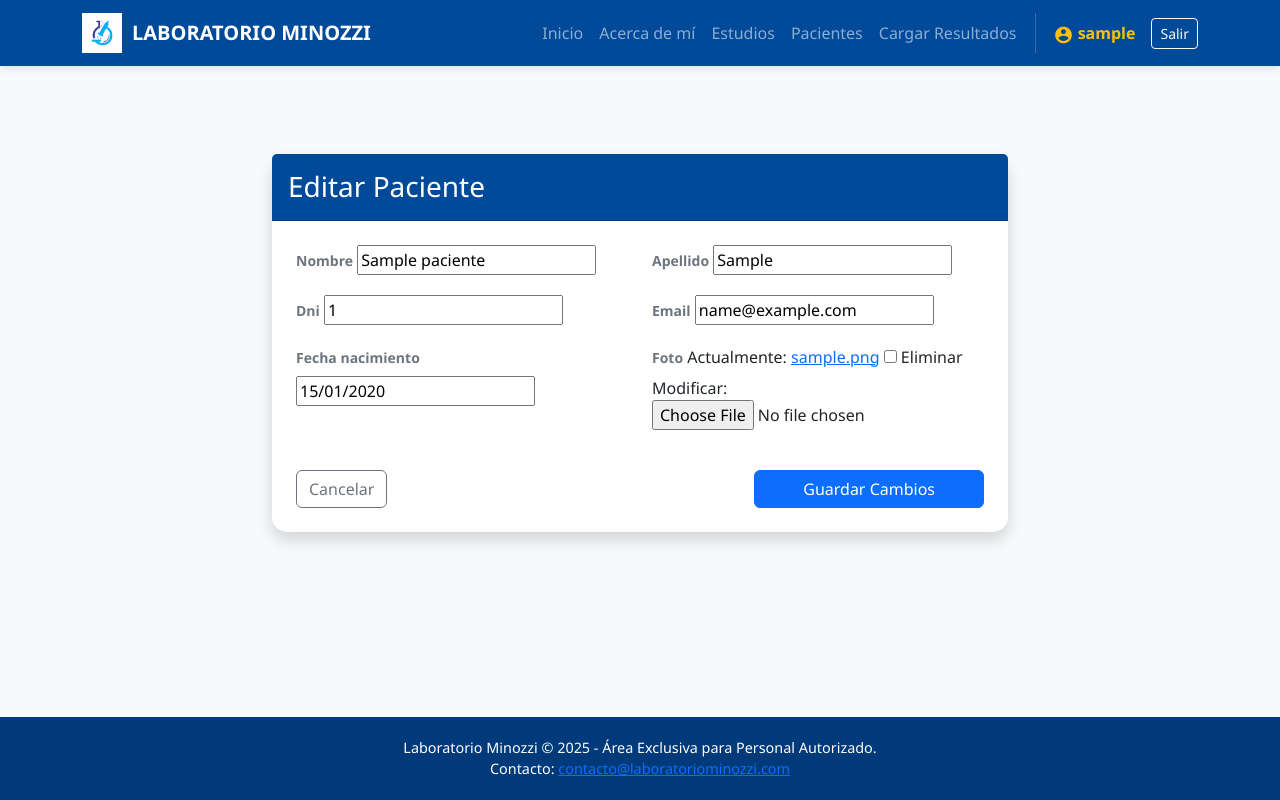
After one commit to luciminozzi-wq/TuPrimeraPagina-Minozzi.1, a Django app: page /paciente/editar/1/ in a window 1280 px wide. The commit adds this page. Run offline with Django 5.2, Linux system fonts and the light colour scheme; a user stored in the database is signed in; tables that the repository leaves empty hold one stand-in row (values such as "Sample post").

Commit message:
mejora de la gestión de pacientes, incluyendo la actualización de campos en el modelo, formularios y vistas para edición y eliminación de registros

```diff
--- a/LaboratorioMinozzi/admin.py
+++ b/LaboratorioMinozzi/admin.py
@@ -4,8 +4,8 @@ from .models import ResultadosdeEstudios
 
 @admin.register(Pacientes)
 class PacienteAdmin(admin.ModelAdmin):
-    list_display = ('apellido', 'nombre', 'DNI', 'email')
-    search_fields = ('apellido', 'DNI')
+    list_display = ('apellido', 'nombre', 'dni', 'email')
+    search_fields = ('apellido', 'dni')
 
 @admin.register(EstudiosDisponibles)
 class EstudioAdmin(admin.ModelAdmin):
--- a/LaboratorioMinozzi/models.py
+++ b/LaboratorioMinozzi/models.py
@@ -12,18 +12,15 @@ class EstudiosDisponibles(models.Model):
         return self.nombre
 
 class Pacientes(models.Model):
-    nombre = models.CharField(max_length=100)
-    apellido = models.CharField(max_length=100)
-    fecha_nacimiento = models.DateField()
+    nombre = models.CharField(max_length=50) # CharField 1
+    apellido = models.CharField(max_length=50) # CharField 2
+    dni = models.IntegerField(unique=True) # Integer Unique
     email = models.EmailField()
-    telefono = models.CharField(max_length=15)
-
-    DNI = models.IntegerField(unique=True)
-
-    fecha_registro = models.DateTimeField(auto_now_add=True)
+    fecha_nacimiento = models.DateField() # Campo de Fecha
+    foto = models.ImageField(upload_to='pacientes/', null=True, blank=True) # Campo de Imagen
 
     def __str__(self):
-        return f"{self.DNI} - {self.nombre} {self.apellido}"
+        return f"{self.apellido}, {self.nombre}"
 
 class ResultadosdeEstudios(models.Model):
     paciente = models.ForeignKey(Pacientes, on_delete=models.CASCADE)
--- /dev/null
+++ b/LaboratorioMinozzi/templates/LaboratoriodeAnalisisClinicosMinozzi/paciente_form.html
@@ -0,0 +1,37 @@
+{% extends "LaboratoriodeAnalisisClinicosMinozzi/base.html" %}
+
+{% block title %}Editar Paciente - Laboratorio Minozzi{% endblock %}
+
+{% block content %}
+<div class="container mt-5">
+    <div class="row justify-content-center">
+        <div class="col-md-8">
+            <div class="card shadow border-0" style="border-radius: 15px;">
+                <div class="card-header bg-primary text-white py-3" style="background-color: var(--med-blue) !important;">
+                    <h3 class="mb-0">{% if object %}Editar{% else %}Nuevo{% endif %} Paciente</h3>
+                </div>
+                <div class="card-body p-4">
+                    <form method="post" enctype="multipart/form-data">
+                        {% csrf_token %}
+                        <div class="row">
+                            {% for field in form %}
+                                <div class="col-md-6 mb-3">
+                                    <label class="form-label fw-bold small text-secondary">{{ field.label }}</label>
+                                    {{ field }}
+                                    {% if field.errors %}
+                                        <div class="text-danger small">{{ field.errors }}</div>
+                                    {% endif %}
+                                </div>
+                            {% endfor %}
+                        </div>
+                        <div class="mt-4 d-flex justify-content-between">
+                           <a href="{% url 'lista_pacientes' %}" class="btn btn-outline-secondary">Cancelar</a>
+                            <button type="submit" class="btn btn-primary px-5">Guardar Cambios</button>
+                        </div>
+                    </form>
+                </div>
+            </div>
+        </div>
+    </div>
+</div>
+{% endblock %}
--- a/LaboratorioMinozzi/urls.py
+++ b/LaboratorioMinozzi/urls.py
@@ -34,4 +34,7 @@ urlpatterns = [
     path('reset_password_sent/', auth_views.PasswordResetDoneView.as_view(template_name="registration/password_reset_done.html"), name="password_reset_done"),
     path('reset/<uidb64>/<token>/', auth_views.PasswordResetConfirmView.as_view(template_name="registration/password_reset_confirm.html"), name="password_reset_confirm"),
     path('reset_password_complete/', auth_views.PasswordResetCompleteView.as_view(template_name="registration/password_reset_complete.html"), name="password_reset_complete"),
+
+    path('paciente/editar/<int:pk>/', views.PacienteUpdateView.as_view(), name='paciente_editar'),
+    path('paciente/borrar/<int:pk>/', views.PacienteDeleteView.as_view(), name='paciente_borrar'),
 ]
--- a/LaboratorioMinozzi/views.py
+++ b/LaboratorioMinozzi/views.py
@@ -8,7 +8,9 @@ from django.views.generic import ListView, DetailView
 from django.contrib.auth.mixins import LoginRequiredMixin
 from django.core.mail import EmailMessage, send_mail
 from django.conf import settings
-
+from django.views.generic.edit import UpdateView, DeleteView
+from django.contrib.auth.mixins import LoginRequiredMixin
+from django.urls import reverse_lazy
 # Importación de modelos
 from LaboratorioMinozzi.models import EstudiosDisponibles, Pacientes, ResultadosdeEstudios, Perfil
 
@@ -224,3 +226,20 @@ def historia_clinica(request):
         'pacientes': pacientes,
         'form': form
     })
+# --- VISTAS DE EDICIÓN Y BORRADO (CORREGIDAS) ---
+
+class PacienteUpdateView(LoginRequiredMixin, UpdateView):
+    model = Pacientes
+    # Usamos los mismos campos que en tu modelo
+    fields = ['nombre', 'apellido', 'dni', 'email', 'fecha_nacimiento', 'foto']
+    # Corregimos la ruta para que coincida con tu carpeta larga
+    template_name = 'LaboratoriodeAnalisisClinicosMinozzi/paciente_form.html'
+    # Corregimos el nombre del redirect para que coincida con tu urls.py
+    success_url = reverse_lazy('lista_pacientes')
+
+class PacienteDeleteView(LoginRequiredMixin, DeleteView):
+    model = Pacientes
+    # Corregimos la ruta para que coincida con tu carpeta larga
+    template_name = 'LaboratoriodeAnalisisClinicosMinozzi/paciente_confirm_delete.html'
+    # Corregimos el nombre del redirect para que coincida con tu urls.py
+    success_url = reverse_lazy('lista_pacientes')
```
Also changed, not shown: LaboratorioMinozzi/forms.py (+7 -7 lines), LaboratorioMinozzi/templates/LaboratoriodeAnalisisClinicosMinozzi/lista_pacientes.html (+30 -13 lines), LaboratorioMinozzi/templates/LaboratoriodeAnalisisClinicosMinozzi/paciente_confirm_delete.html (added, +28 -0 lines), LaboratorioMinozzi/migrations/0005_rename_dni_pacientes_dni_and_more.py (added).
